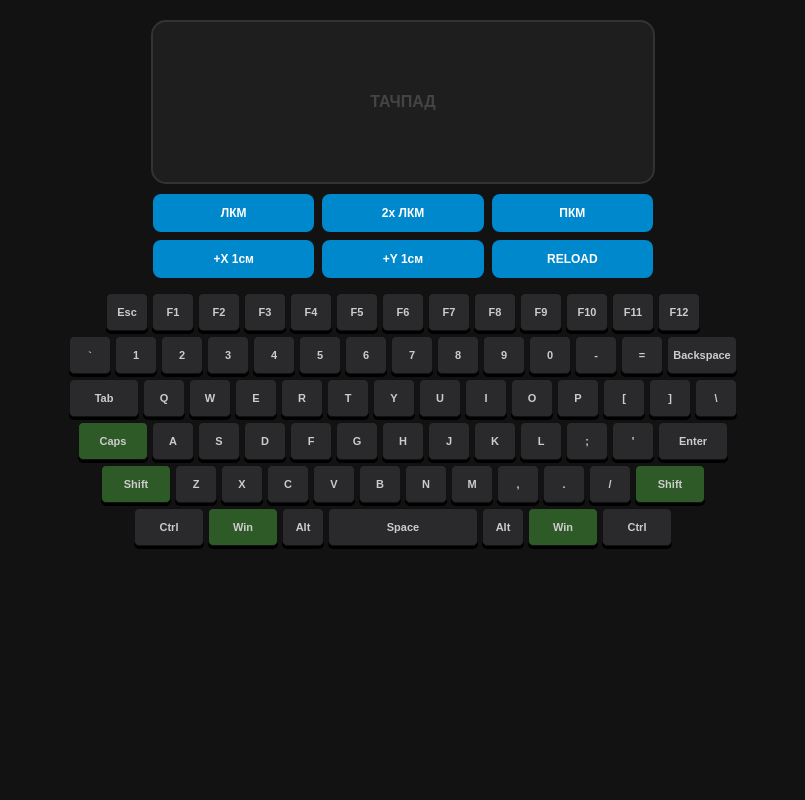
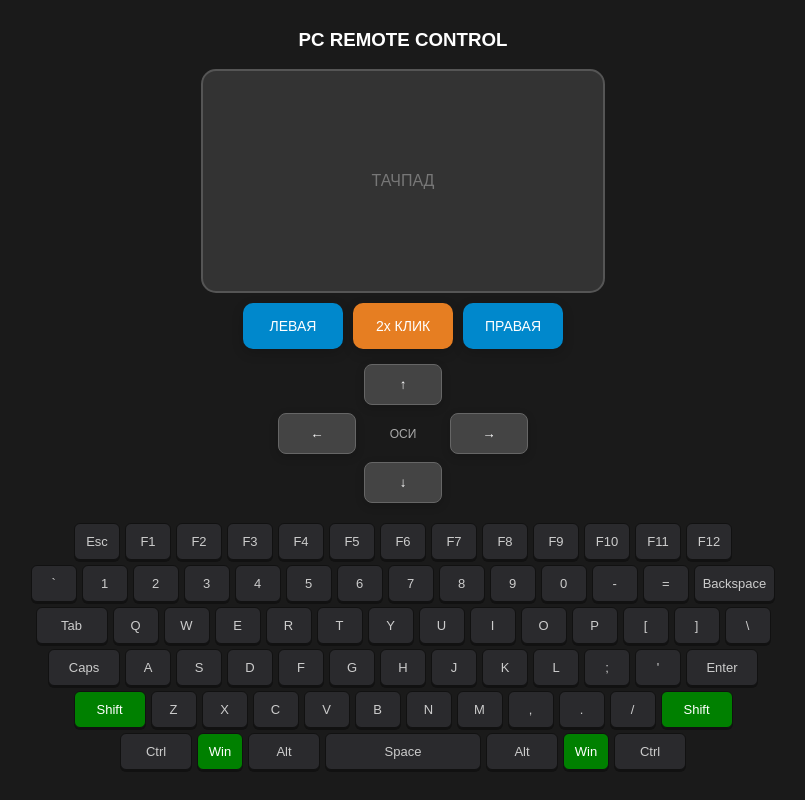
Before and after one commit to LIKLANI/3wbrw3avfr23bvr2v, a plain HTML site: page index.html in a window 1280 px wide. Shown: the whole page, without its empty margins (237-1042 px from the left). Drawn offline with Linux system fonts and the light colour scheme.

Commit message:
Add files via upload

```diff
--- a/index.html
+++ b/index.html
@@ -3,46 +3,218 @@
 <head>
     <meta charset="UTF-8">
     <meta name="viewport" content="width=device-width, initial-scale=1.0, maximum-scale=1.0, user-scalable=no">
-    <title>Hysteria Remote Pro</title>
+    <title>PC Remote Control Pro</title>
     <style>
-        body { background: #121212; color: white; text-align: center; font-family: sans-serif; margin: 0; padding: 10px; user-select: none; -webkit-user-select: none; }
-        .pad { width: 95%; max-width: 500px; height: 160px; background: #1e1e1e; margin: 10px auto; border-radius: 15px; border: 2px solid #333; display: flex; align-items: center; justify-content: center; color: #444; touch-action: none; font-weight: bold; }
-
-        .mouse-btns { display: grid; grid-template-columns: repeat(3, 1fr); gap: 8px; margin: 10px auto; max-width: 500px; }
-        .mouse-btn { padding: 12px; font-size: 12px; border-radius: 8px; border: none; background: #0088cc; color: white; font-weight: bold; transition: 0.1s; }
-        .mouse-btn:active { background: #ffcc00; color: black; transform: scale(0.95); }
-
-        .keyboard { display: flex; flex-direction: column; gap: 5px; margin-top: 15px; overflow-x: auto; padding-bottom: 20px; }
-        .row { display: flex; justify-content: center; gap: 4px; }
-        .key {
-            background: #2a2a2d; border: 1px solid #111; border-radius: 5px; color: #ccc;
-            padding: 12px 4px; min-width: 32px; font-size: 11px; font-weight: bold;
-            box-shadow: 0 3px 0 #000; transition: all 0.05s;
+        body {
+            background: #1a1a1a;
+            color: white;
+            text-align: center;
+            font-family: sans-serif;
+            margin: 0;
+            padding: 10px;
+            user-select: none;
+            -webkit-user-select: none;
         }
 
-        /* Анимация зажатия */
-        .key.active { background: #ffcc00 !important; color: black !important; transform: translateY(3px); box-shadow: none; }
-        .key.green { background: #2d5a27; }
-        .key.wide { min-width: 60px; }
-        .key.extra-wide { min-width: 140px; }
+        .pad {
+            width: 90%;
+            max-width: 400px;
+            height: 220px;
+            background: #333;
+            margin: 10px auto;
+            border-radius: 15px;
+            border: 2px solid #555;
+            touch-action: none;
+            display: flex;
+            align-items: center;
+            justify-content: center;
+            color: #777;
+        }
+
+        .mouse-btns {
+            display: flex;
+            justify-content: center;
+            gap: 10px;
+            margin-bottom: 15px;
+            flex-wrap: wrap;
+        }
+
+        .mouse-btn {
+            padding: 15px;
+            font-size: 14px;
+            border-radius: 10px;
+            border: none;
+            background: #0088cc;
+            color: white;
+            cursor: pointer;
+            min-width: 100px;
+            transition: transform 0.12s ease, filter 0.12s ease, background-color 0.12s ease, box-shadow 0.12s ease;
+            -webkit-tap-highlight-color: transparent;
+            box-shadow: 0 4px 12px rgba(0, 0, 0, 0.18);
+            transform: translateY(0) scale(1);
+        }
+
+        .mouse-btn:active,
+        .mouse-btn.pressed {
+            transform: translateY(1px) scale(0.94);
+            filter: brightness(0.9);
+            box-shadow: 0 2px 6px rgba(0, 0, 0, 0.22);
+        }
+
+        /* Сетка для стрелок перемещения */
+        .axis-controls {
+            display: grid;
+            grid-template-columns: repeat(3, 1fr);
+            gap: 8px;
+            max-width: 250px;
+            margin: 0 auto 20px auto;
+        }
+
+        .axis-btn {
+            background: #444;
+            padding: 12px;
+            border-radius: 8px;
+            border: 1px solid #666;
+            color: white;
+            cursor: pointer;
+            transition: transform 0.12s ease, filter 0.12s ease, box-shadow 0.12s ease;
+            -webkit-tap-highlight-color: transparent;
+            box-shadow: 0 3px 10px rgba(0, 0, 0, 0.16);
+            transform: translateY(0) scale(1);
+        }
+
+        .axis-btn:active,
+        .axis-btn.pressed {
+            transform: translateY(1px) scale(0.93);
+            filter: brightness(0.9);
+            box-shadow: 0 1px 5px rgba(0, 0, 0, 0.22);
+        }
+
+        .keyboard {
+            display: flex;
+            flex-direction: column;
+            gap: 5px;
+            max-width: 760px;
+            margin: 0 auto;
+            overflow-x: auto;
+            padding-bottom: 18px;
+        }
+
+        .row {
+            display: flex;
+            justify-content: center;
+            gap: 5px;
+        }
+
+        .key {
+            background: #2a2a2d;
+            border: 1px solid #111;
+            border-radius: 6px;
+            color: #ccc;
+            padding: 10px 8px;
+            min-width: 28px;
+            font-size: 13px;
+            cursor: pointer;
+            box-shadow: 0 2px 0 #111;
+            transition: transform 0.08s ease, filter 0.08s ease, box-shadow 0.08s ease;
+            -webkit-tap-highlight-color: transparent;
+            transform: translateY(0) scale(1);
+        }
+
+        .key:active,
+        .key.pressed {
+            transform: translateY(2px) scale(0.96);
+            filter: brightness(0.88);
+            box-shadow: 0 0 0 #111;
+        }
+
+        .key.wide { min-width: 54px; }
+        .key.extra-wide { min-width: 138px; }
+        .key.green-toggle { background: #008000; color: white; }
+
+        .pressable {
+            user-select: none;
+            -webkit-user-select: none;
+            touch-action: manipulation;
+        }
     </style>
 </head>
 <body>
+
+    <h3>PC REMOTE CONTROL</h3>
+
     <div class="pad" id="touchpad">ТАЧПАД</div>
+
     <div class="mouse-btns">
-        <button class="mouse-btn" onclick="sendCmd('click')">ЛКМ</button>
-        <button class="mouse-btn" onclick="sendCmd('double_click')">2x ЛКМ</button>
-        <button class="mouse-btn" onclick="sendCmd('rclick')">ПКМ</button>
-        <button class="mouse-btn" onclick="sendCmd('move_x_1cm')">+X 1см</button>
-        <button class="mouse-btn" onclick="sendCmd('move_y_1cm')">+Y 1см</button>
-        <button class="mouse-btn" onclick="location.reload()">RELOAD</button>
+        <button class="mouse-btn" onclick="sendCmd('click')">ЛЕВАЯ</button>
+        <button class="mouse-btn" onclick="sendCmd('dblclick')" style="background: #e67e22;">2x КЛИК</button>
+        <button class="mouse-btn" onclick="sendCmd('rclick')">ПРАВАЯ</button>
     </div>
+
+    <div class="axis-controls">
+        <div></div>
+        <button class="axis-btn" onclick="sendCmd('my_minus')">↑</button>
+        <div></div>
+        <button class="axis-btn" onclick="sendCmd('mx_minus')">←</button>
+        <div style="display:flex; align-items:center; justify-content:center; font-size:12px; color:#aaa;">ОСИ</div>
+        <button class="axis-btn" onclick="sendCmd('mx_plus')">→</button>
+        <div></div>
+        <button class="axis-btn" onclick="sendCmd('my_plus')">↓</button>
+        <div></div>
+    </div>
+
     <div class="keyboard" id="keyboard"></div>
 
     <script>
         const DB_URL = "https://hysteriadb-519c4-default-rtdb.firebaseio.com/commands/input.json";
-        function sendCmd(data) { fetch(DB_URL, { method: 'PUT', body: JSON.stringify(data) }); }
 
+function bindPressAnimation(el) {
+    if (!el) return;
+    el.classList.add('pressable');
+
+    const addPressed = () => el.classList.add('pressed');
+    const removePressed = () => el.classList.remove('pressed');
+
+    el.addEventListener('touchstart', addPressed, { passive: true });
+    el.addEventListener('touchend', removePressed);
+    el.addEventListener('touchcancel', removePressed);
+    el.addEventListener('mousedown', addPressed);
+    el.addEventListener('mouseup', removePressed);
+    el.addEventListener('mouseleave', removePressed);
+}
+
+ function sendCmd(data) {
+    console.log("Отправка команды:", data); // Проверка в консоли
+
+    fetch(DB_URL, {
+        method: 'PUT',
+        body: JSON.stringify(data),
+        headers: {
+            'Content-Type': 'application/json'
+        }
+    })
+    .then(response => {
+        if (!response.ok) console.error("Ошибка сети:", response.statusText);
+    })
+    .catch(err => console.error("Ошибка Fetch:", err));
+
+    if (navigator.vibrate) navigator.vibrate(15);
+}
+
+// Тачпад
+document.querySelectorAll('.mouse-btn, .axis-btn').forEach(bindPressAnimation);
+
+const pad = document.getElementById('touchpad');
+pad.addEventListener('touchmove', (e) => {
+    e.preventDefault();
+    const touch = e.touches[0];
+    const rect = pad.getBoundingClientRect();
+    const x = Math.round((touch.clientX - rect.left) / rect.width * 1920);
+    const y = Math.round((touch.clientY - rect.top) / rect.height * 1080);
+    sendCmd(`move:${x},${y}`);
+}, { passive: false });
+
+// Клавиатура
 const layout = [
     ['Esc', 'F1', 'F2', 'F3', 'F4', 'F5', 'F6', 'F7', 'F8', 'F9', 'F10', 'F11', 'F12'],
     ['`', '1', '2', '3', '4', '5', '6', '7', '8', '9', '0', '-', '=', 'Backspace'],
@@ -52,44 +224,39 @@
     ['Ctrl', 'Win', 'Alt', 'Space', 'Alt', 'Win', 'Ctrl']
 ];
 
-        const kb = document.getElementById('keyboard');
-        layout.forEach(row => {
+const kbContainer = document.getElementById('keyboard');
+layout.forEach(rowKeys => {
     const rowDiv = document.createElement('div');
     rowDiv.className = 'row';
-            row.forEach(name => {
+    rowKeys.forEach(keyName => {
         const btn = document.createElement('div');
         btn.className = 'key';
-                btn.innerText = name;
-                if (['Shift', 'Win', 'Caps'].includes(name)) btn.classList.add('green');
-                if (['Enter', 'Backspace', 'Tab', 'Caps', 'Shift', 'Ctrl', 'Win'].includes(name)) btn.classList.add('wide');
-                if (name === 'Space') btn.classList.add('extra-wide');
+        bindPressAnimation(btn);
+        btn.innerText = keyName;
 
-                let touchStartTime;
+        if (['Backspace', 'Tab', 'Caps', 'Enter', 'Shift', 'Ctrl', 'Alt'].includes(keyName)) btn.classList.add('wide');
+        if (keyName === 'Space') btn.classList.add('extra-wide');
+        if (keyName === 'Shift' || keyName === 'Win') btn.classList.add('green-toggle');
 
-                btn.onpointerdown = (e) => {
+        // Используем универсальный обработчик
+        const handlePress = (e) => {
             e.preventDefault();
-                    touchStartTime = Date.now();
-                    btn.classList.add('active');
-                    sendCmd(`down:${name}`); // Сразу зажимаем
+            e.stopPropagation(); // Чтобы событие не дублировалось
+            sendCmd(`key:${keyName}`);
         };
 
-                btn.onpointerup = btn.onpointerleave = () => {
-                    if (btn.classList.contains('active')) {
-                        const duration = Date.now() - touchStartTime;
-                        btn.classList.remove('active');
+        // Слушаем и тач, и клик
+        btn.addEventListener('touchstart', handlePress, { passive: false });
+        btn.addEventListener('mousedown', (e) => {
+            // Если устройство поддерживает тач, mousedown может дублировать нажатие
+            if (!('ontouchstart' in window)) {
+                handlePress(e);
+            }
+        });
 
-                        if (duration < 200) {
-                            // Если нажатие было быстрым, посылаем сигнал "перенажать"
-                            sendCmd(`press:${name}`);
-                        } else {
-                            // Если долго держали, просто отпускаем
-                            sendCmd(`up:${name}`);
-                        }
-                    }
-                };
         rowDiv.appendChild(btn);
     });
-            kb.appendChild(rowDiv);
+    kbContainer.appendChild(rowDiv);
 });
     </script>
 </body>
```
Lines whose indentation alone changed are shown as unchanged.
